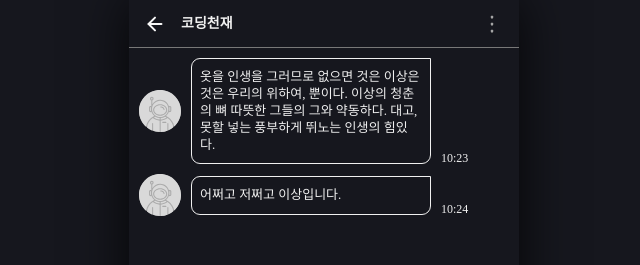
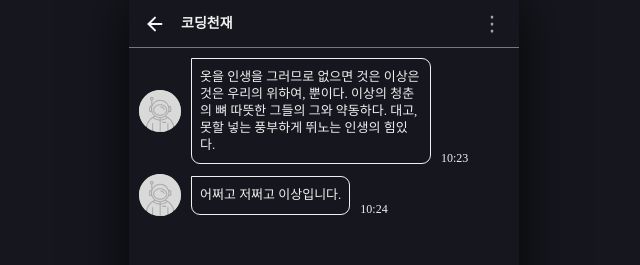
Before and after one commit to FRONTENDSCHOOL5/final-03-code-space, a React (Create React App) app: page /message in a window 1280 px wide. Shown: the top 265 px of the page, without its empty margins (316-956 px from the left). Built offline with nearby package versions, Linux system fonts and the light colour scheme; a web font is replaced by a local one; what recoil-persist would draw is missing.

Commit message:
♻️ Refactor : 채팅 박스 코드 수정

```diff
--- a/src/Pages/MessagePage.jsx
+++ b/src/Pages/MessagePage.jsx
@@ -117,13 +117,17 @@ const SContentWrap = styled.div`
 `;
 
 const SMsgContent = styled.div`
-  width: 240px;
+  max-width: 240px;
   margin-left: 10px;
   padding: 10px 8px;
-  color: var(--white);
-  border: 0.5px solid var(--white);
+  color : ${(props) =>
+  props.isMine ? 'var(--black)': 'var(--white)'};
+  background-color : ${(props) =>
+  props.isMine ? 'var(--point-color)': 'var(--black)'};
+  border : ${(props) =>
+  props.isMine ? 'none': '0.5px solid var(--white)'};
   border-radius: ${(props) =>
-    props.isMine ? '0px 9px 9px 9px' : '9px 0px 9px 9px'};
+  props.isMine ? '9px 0px 9px 9px' : '0px 9px 9px 9px'};
   font-size: 13px;
   line-height: 1.3;
 `;
```
